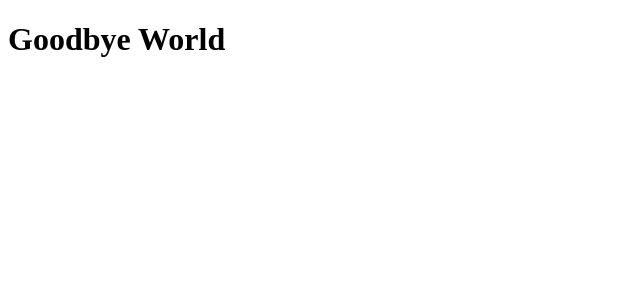
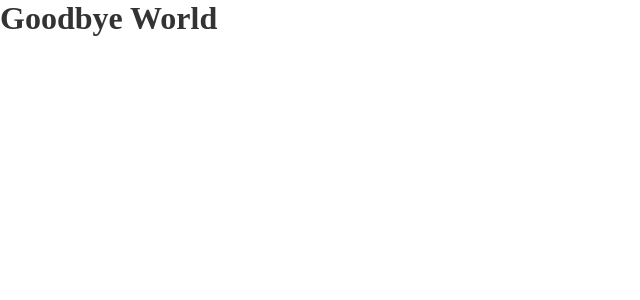
Before and after one commit to lucasnr/codeminer42-frontend-challenge, a React (Create React App) app: page / in a window 1280 px wide. Shown: the top 300 px of the page, without its empty margins (0-640 px from the left). Built offline with nearby package versions, Linux system fonts and the light colour scheme.

Commit message:
Add styled-components

```diff
--- a/package.json
+++ b/package.json
@@ -10,9 +10,11 @@
     "@types/node": "^12.0.0",
     "@types/react": "^16.9.0",
     "@types/react-dom": "^16.9.0",
+    "@types/styled-components": "^5.1.1",
     "react": "^16.13.1",
     "react-dom": "^16.13.1",
     "react-scripts": "3.4.1",
+    "styled-components": "^5.1.1",
     "typescript": "~3.7.2"
   },
   "scripts": {
--- a/src/App.tsx
+++ b/src/App.tsx
@@ -1,7 +1,16 @@
 import React from 'react';
+import { ThemeProvider } from 'styled-components';
+
+import GlobalStyles from '~/styles/GlobalStyles';
+import light from '~/styles/themes/light';
 
 const App: React.FC = () => {
-	return <h1>Goodbye World</h1>;
+	return (
+		<ThemeProvider theme={light}>
+			<GlobalStyles />
+			<h1>Goodbye World</h1>
+		</ThemeProvider>
+	);
 };
 
 export default App;
--- /dev/null
+++ b/src/styles/GlobalStyles.ts
@@ -0,0 +1,31 @@
+import { createGlobalStyle } from 'styled-components';
+
+const GlobalStyles = createGlobalStyle`
+	* {
+		box-sizing: border-box;
+		margin: 0px;
+		padding: 0px;
+		outline: none;
+	}
+
+	body {
+		background-color: ${({ theme }) => theme.background.primary};
+		color: ${({ theme }) => theme.text.primary};
+		overflow-y: scroll;
+	}
+
+	a {
+		color: inherit;
+		text-decoration: none;
+	}
+
+	button {
+		cursor: pointer;
+	}
+
+	ul {
+		list-style: none;
+	}
+`;
+
+export default GlobalStyles;
--- /dev/null
+++ b/src/styles/themes/light.ts
@@ -0,0 +1,9 @@
+import { DefaultTheme } from 'styled-components';
+
+const theme: DefaultTheme = {
+	title: 'light',
+	background: { primary: '#fff' },
+	text: { primary: '#333' },
+};
+
+export default theme;
```
Also changed, not shown: src/styles/styled.d.ts (added, +13 -0 lines), 1 other file (tests, documents, lock files or other folders).
